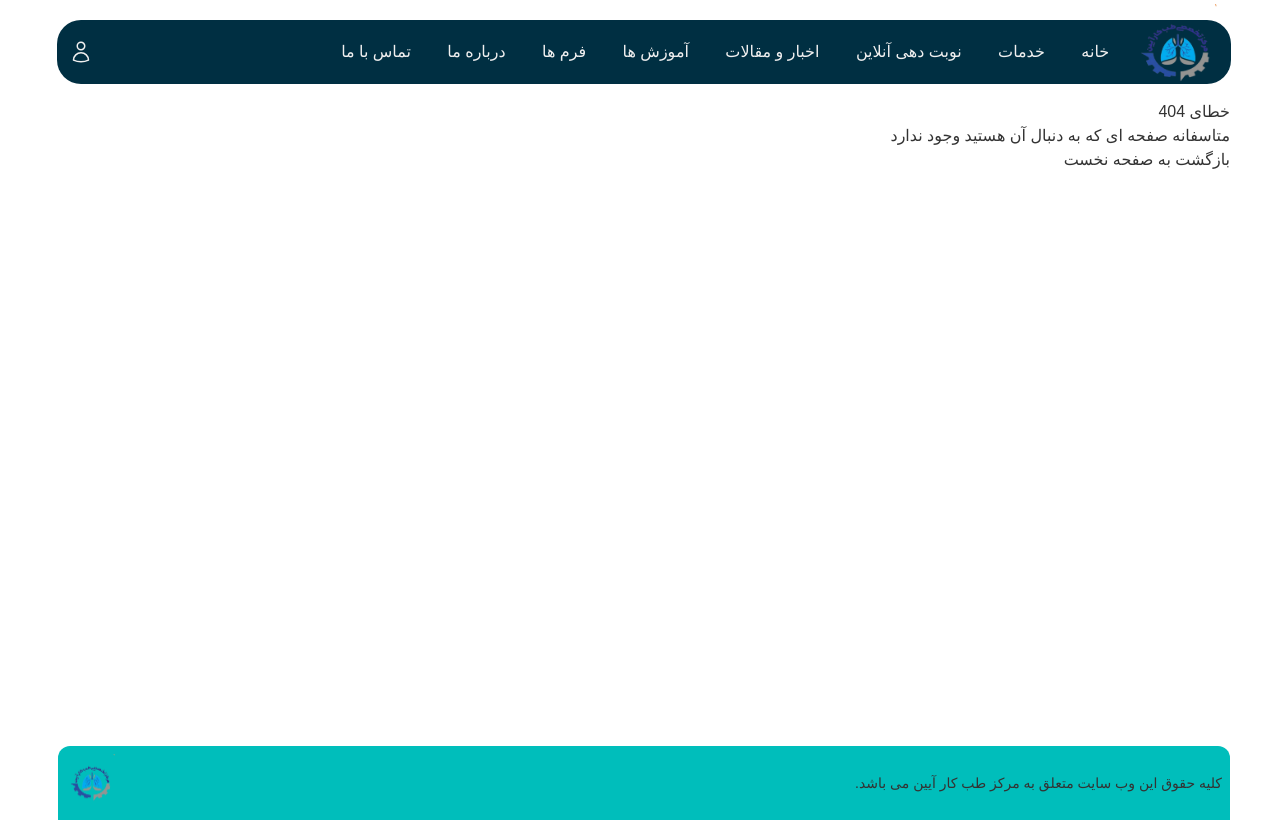
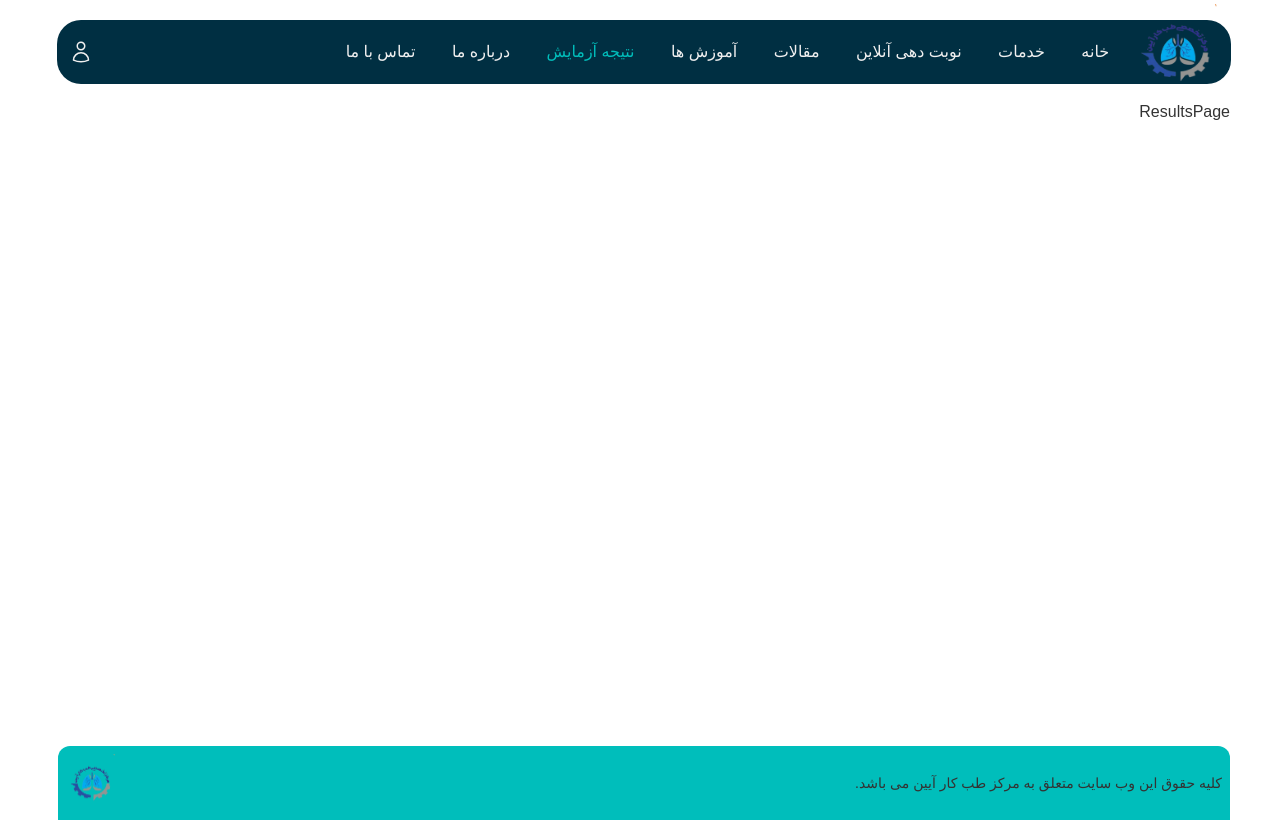
Before and after one commit to amiresobh/nextjscoarse, a Next.js app: page /results in a window 1280 px wide. Before the commit this address had no page. Built offline with nearby package versions, Linux system fonts and the light colour scheme; a web font is replaced by a local one.

Commit message:
added results page

```diff
--- /dev/null
+++ b/src/app/results/page.jsx
@@ -0,0 +1,9 @@
+import React from 'react'
+
+const ResultsPage = () => {
+  return (
+    <div>ResultsPage</div>
+  )
+}
+
+export default ResultsPage
--- a/src/components/navbar/Links.jsx
+++ b/src/components/navbar/Links.jsx
@@ -18,7 +18,7 @@ const links = [
     path: "/schedule",
   },
   {
-    title: "اخبار و مقالات",
+    title: "مقالات",
     path: "/blog",
   },
   {
@@ -26,8 +26,8 @@ const links = [
     path: "/learnings",
   },
   {
-    title: "فرم ها",
-    path: "/forms",
+    title: "نتیجه آزمایش",
+    path: "/results",
   },
   {
     title: "درباره ما",
--- a/src/components/navbar/Navbar.jsx
+++ b/src/components/navbar/Navbar.jsx
@@ -1,7 +1,7 @@
 import React from "react";
 import Links from "./Links";
 import Image from "next/image";
-import Link from 'next/link'
+import Link from "next/link";
 import AccountIcon from "./AccountIcon";
 import logo from "@/app/assets/imgaes/logo.png";
 
@@ -12,8 +12,8 @@ const Navbar = () => {
   return (
     <nav className="fixed w-full z-10 lg:w-11/12 self-center bg-ActiveColor rounded-bl-xl lg:rounded-3xl flex py-5 px-3 justify-around items-center text-WhiteTextColor h-16">
       <div className="relative w-24 h-24">
-        <Link href='/'>
-        <Image src={logo} alt="logo" fill />
+        <Link href="/">
+          <Image src={logo} alt="logo" fill />
         </Link>
       </div>
 
--- a/src/components/postCard/PostCard.jsx
+++ b/src/components/postCard/PostCard.jsx
@@ -1,6 +1,7 @@
 import React from "react";
 import Image from "next/image";
 import Link from "next/link";
+
 import cover from "@/images/cover.jpg";
 const PostCard = () => {
   return (
```
Lines whose indentation alone changed are shown as unchanged.
